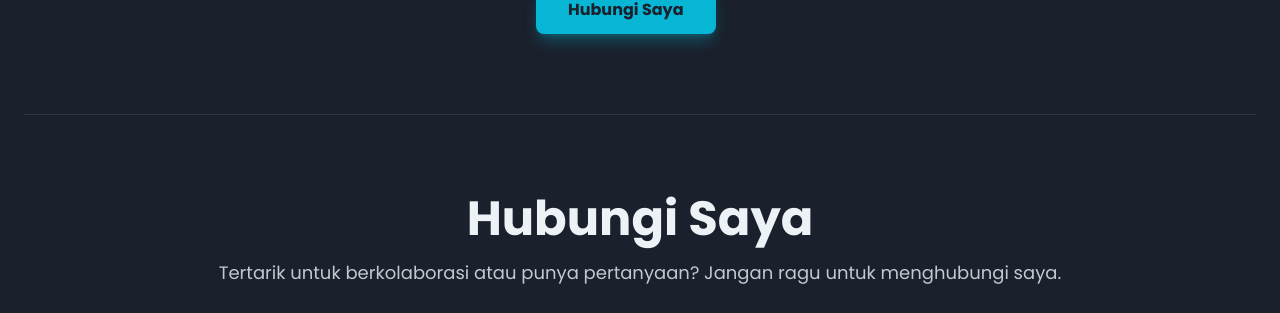
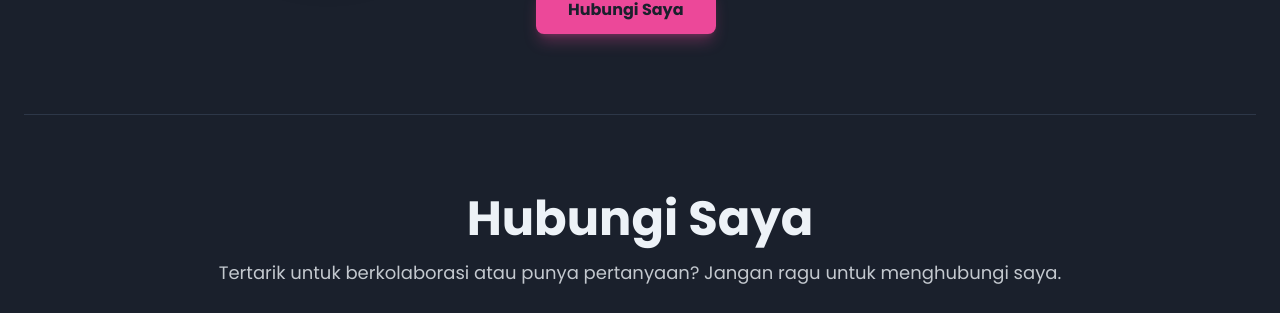
Before and after one commit to m4ulanaash/m4ulanash, a plain HTML site: page index.html in a window 1280 px wide. Shown: the part 1325-1638 px from the top of the page. Drawn offline with nearby package versions, Linux system fonts and the light colour scheme.

Commit message:
biru ke pink

```diff
--- a/index.html
+++ b/index.html
@@ -21,7 +21,7 @@
                         'dark-card': '#2D3748',
                         'light-text': '#EDF2F7',
                         'brand-magenta': '#EC4899',
-                        'brand-cyan': '#06B6D4',
+                        'brand-cyan': '#EC4899',
                     },
                     fontFamily: {
                         poppins: ['Poppins', 'sans-serif']
```
